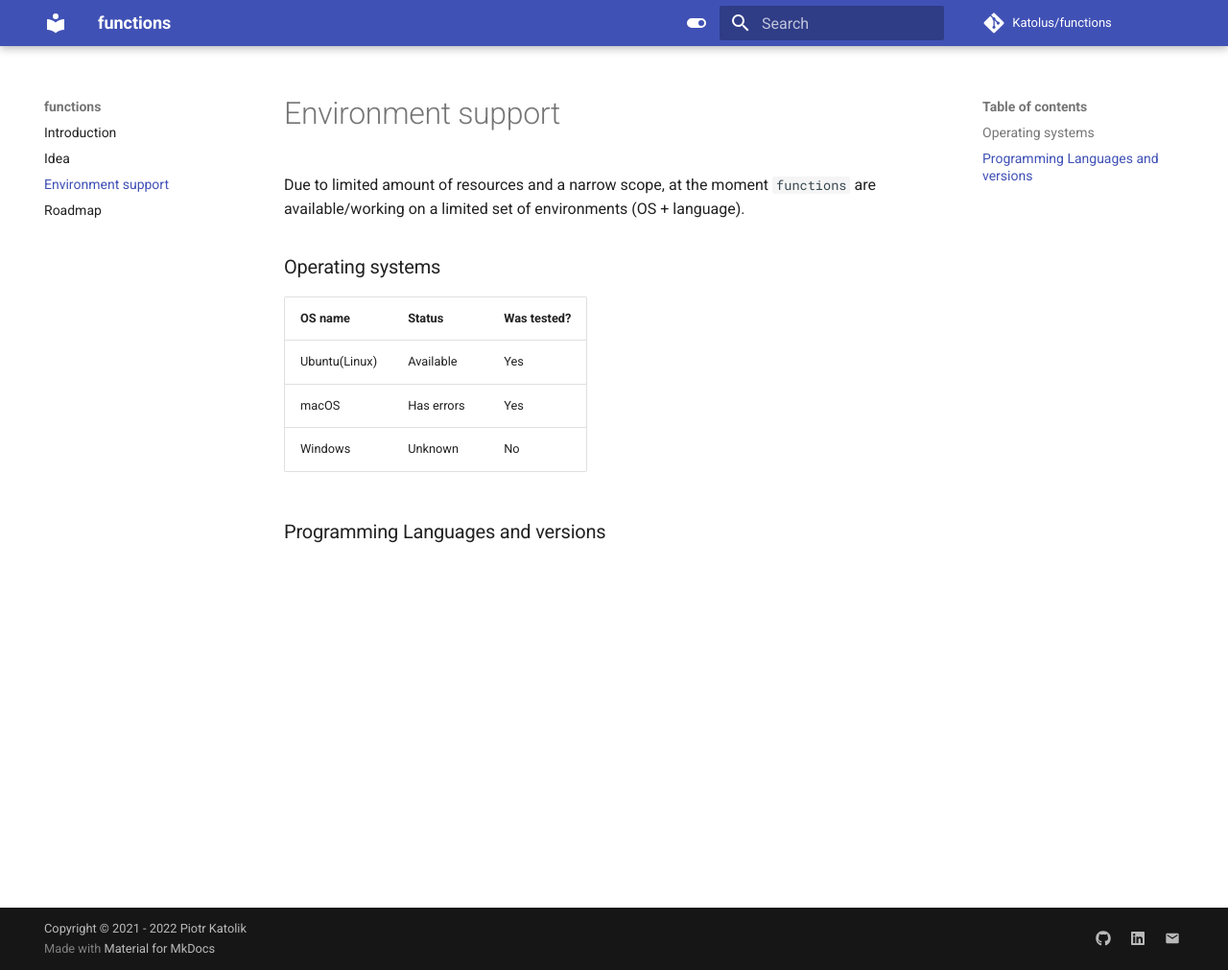
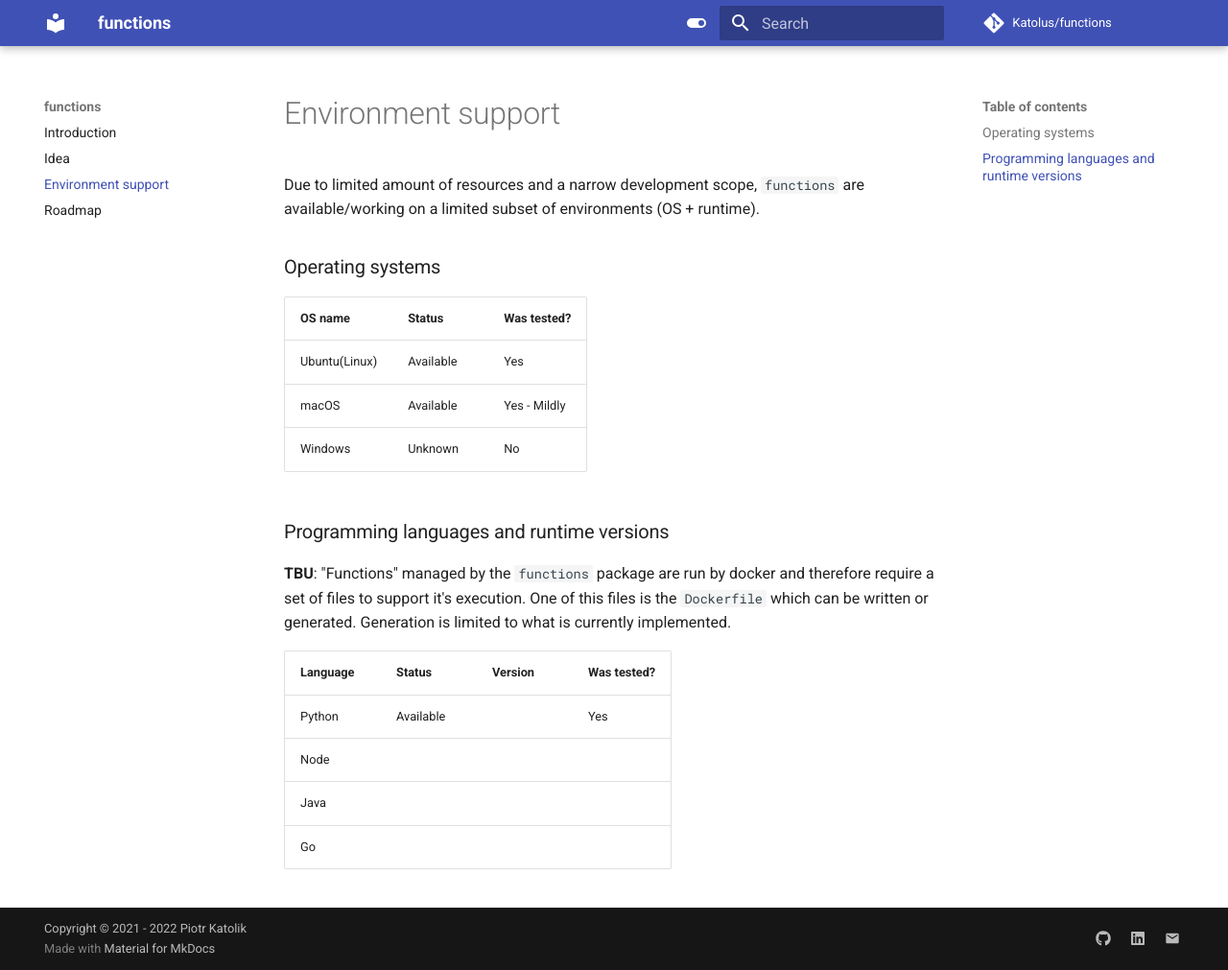
Before and after one commit to Katolus/functions, an MkDocs documentation site: the page built from docs_mk/environment_support.md, in a window 1280 px wide and 1011 px high. Shown: the whole window at 96% size. Built offline with MkDocs 1.6.1 and Material for MkDocs 9.7.7, drawn with Linux system fonts in a browser that asks for light colours; comment, search, counter and statistics services are not loaded.

Commit message:
Add runtime table and update document content

```diff
--- a/docs_mk/environment_support.md
+++ b/docs_mk/environment_support.md
@@ -1,11 +1,21 @@
-Due to limited amount of resources and a narrow scope, at the moment `functions` are available/working on a limited set of environments (OS + language).
+Due to limited amount of resources and a narrow development scope, `functions` are available/working on a limited subset of environments (OS + runtime).
 
 ## Operating systems
 
-| OS name       | Status     | Was tested? |
-| ------------- | ---------- | ----------- |
-| Ubuntu(Linux) | Available  | Yes         |
-| macOS         | Has errors | Yes         |
-| Windows       | Unknown    | No          |
+| OS name       | Status    | Was tested?  |
+| ------------- | --------- | ------------ |
+| Ubuntu(Linux) | Available | Yes          |
+| macOS         | Available | Yes - Mildly |
+| Windows       | Unknown   | No           |
 
-## Programming Languages and versions
+## Programming languages and runtime versions
+
+**TBU**: "Functions" managed by the `functions` package are run by docker and therefore require a set of files to support it's execution.
+One of this files is the `Dockerfile` which can be written or generated. Generation is limited to what is currently implemented.
+
+| Language | Status    | Version | Was tested? |
+| -------- | --------- | ------- | ----------- |
+| Python   | Available |         | Yes         |
+| Node     |           |         |             |
+| Java     |           |         |             |
+| Go       |           |         |             |
```
